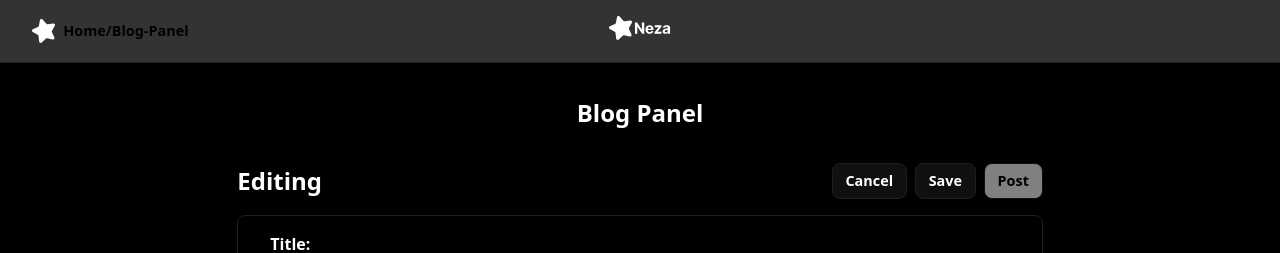
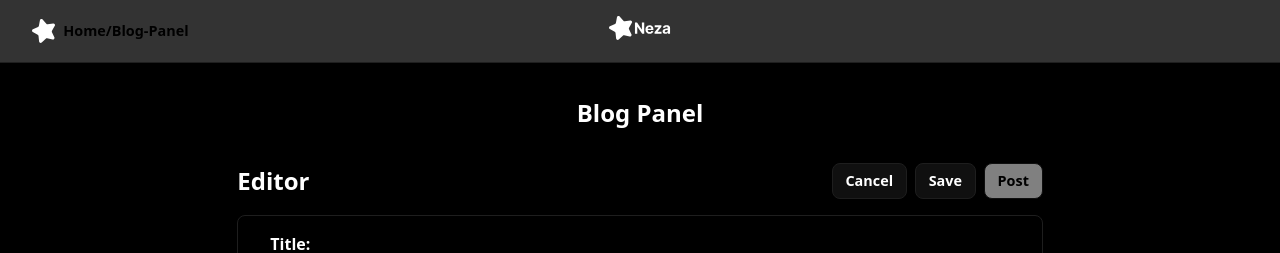
Before and after one commit to neza-startup/neza-startup, a React (Vite) app: page /blog-panel in a window 1280 px wide. Shown: the top 253 px of the page. Built offline with nearby package versions, Linux system fonts and the light colour scheme; no server answers.

Commit message:
refactored editor and preview markdown
merge into single dynamic view

```diff
--- a/src/components/Preview.jsx
+++ b/src/components/Preview.jsx
@@ -26,7 +26,7 @@ const Preview = ({ title, setTitle, description, setDescription, image, setImage
       } */}
 
       <div className={styles.mode}>
-        <h2>{isEditing ? 'Editing' : 'Preview'}</h2>
+        <h2>{isEditing ? 'Editor' : 'Preview'}</h2>
 
         <div className={styles.buttons}>
           <button className={styles.cancelChangesButton} onClick={() => setIsEditing(false)} disabled={!isEditing}>
```
